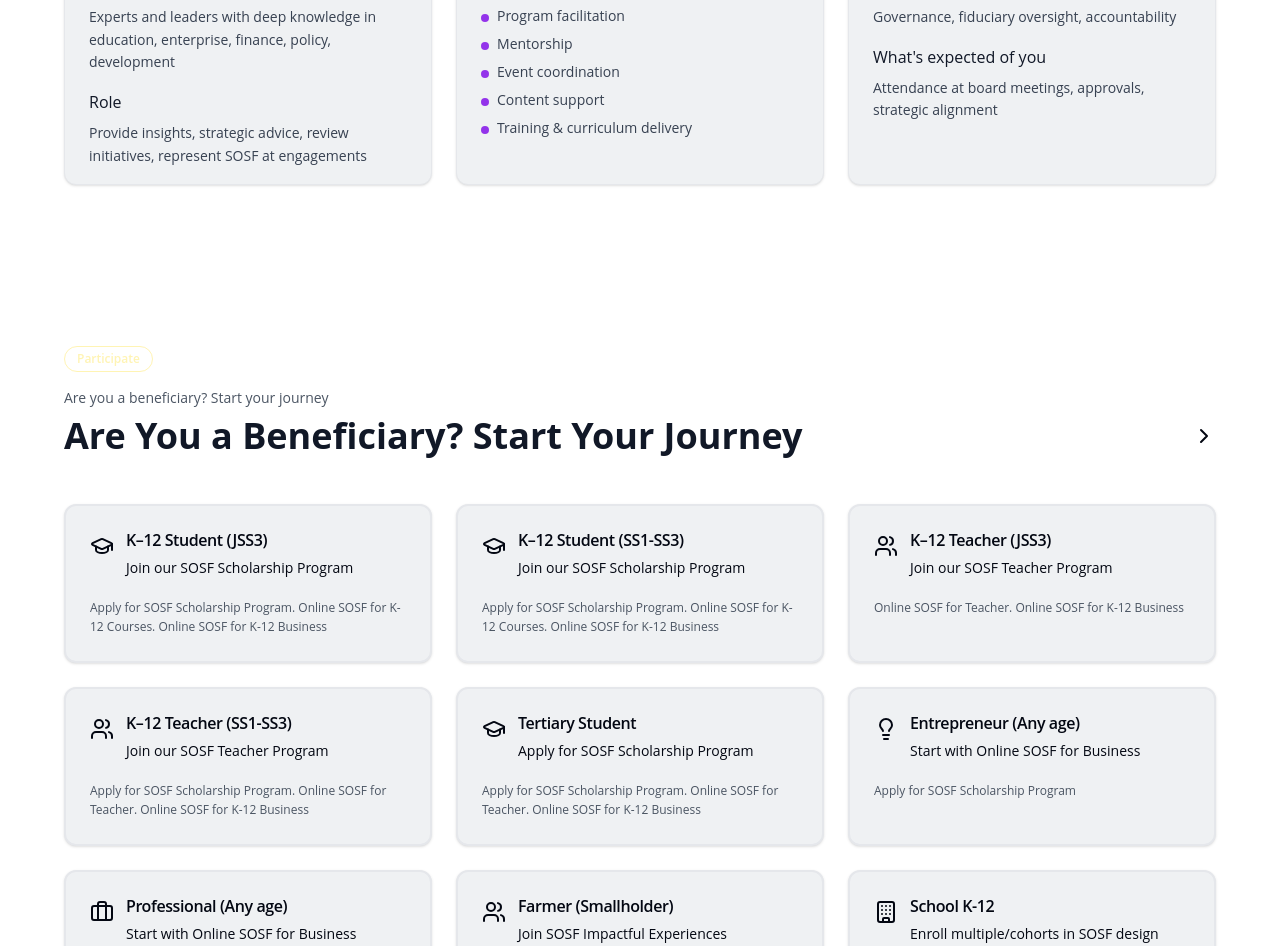
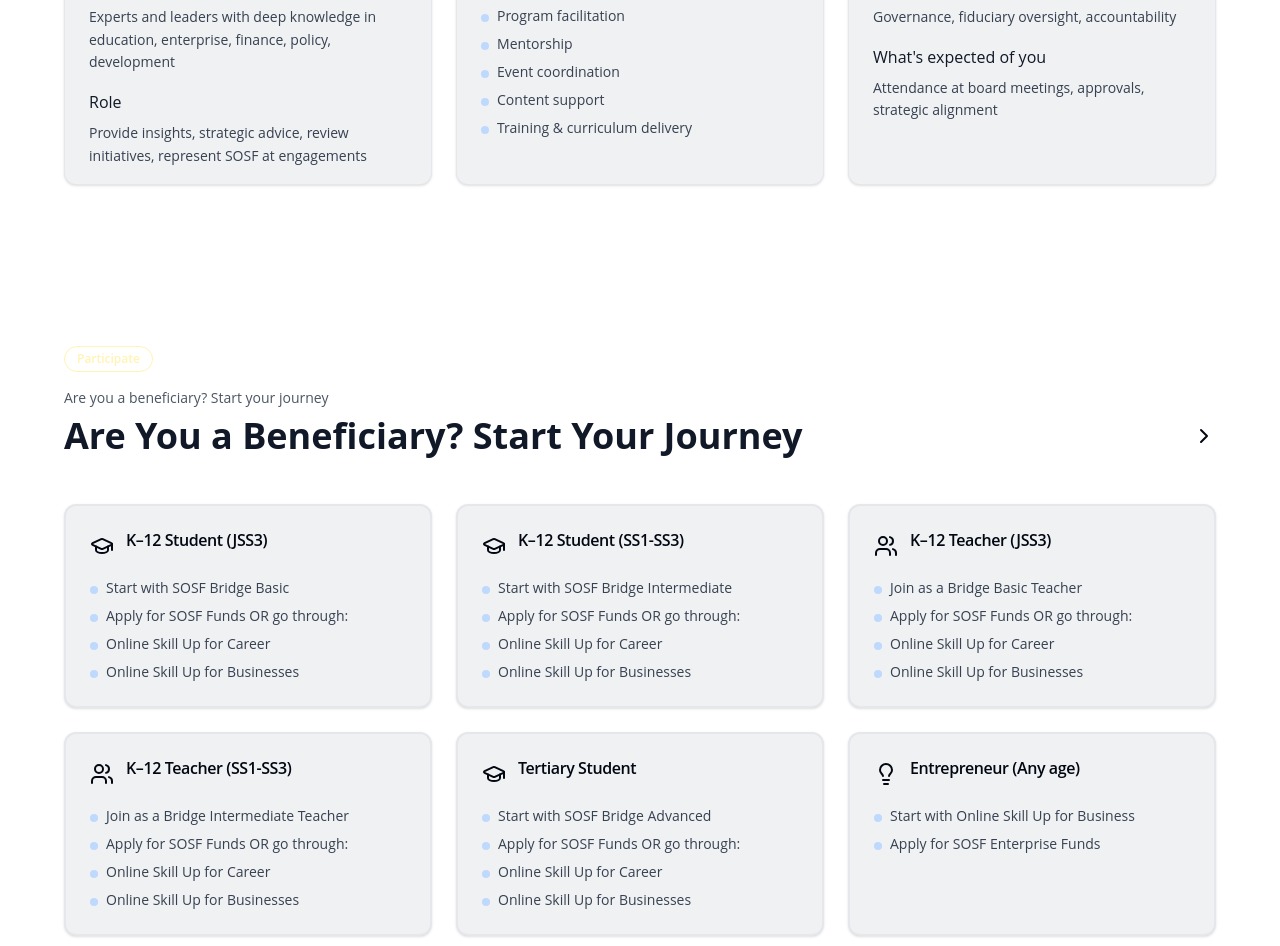
Before and after one commit to skills-outside-school1/sosf-client, a Next.js app: page /structure-chart in a window 1280 px wide. Shown: the part 2800-3746 px from the top of the page. Built offline with nearby package versions, Linux system fonts and the light colour scheme.

Commit message:
feat: structe chart Done raming Forms

```diff
--- a/src/components/structure-chart/governance-section.js
+++ b/src/components/structure-chart/governance-section.js
@@ -61,23 +61,23 @@
                   <h4 className="font-medium text-gray-900 mb-2">Types of Volunteer Roles</h4>
                   <div className="space-y-2">
                     <div className="flex items-start gap-2">
-                      <div className="w-2 h-2 bg-purple-600 rounded-full mt-2 flex-shrink-0"></div>
+                      <div className="w-2 h-2 bg-governblue rounded-full mt-2 flex-shrink-0"></div>
                       <p className="text-sm text-gray-700">Program facilitation</p>
                     </div>
                     <div className="flex items-start gap-2">
-                      <div className="w-2 h-2 bg-purple-600 rounded-full mt-2 flex-shrink-0"></div>
+                      <div className="w-2 h-2 bg-governblue rounded-full mt-2 flex-shrink-0"></div>
                       <p className="text-sm text-gray-700">Mentorship</p>
                     </div>
                     <div className="flex items-start gap-2">
-                      <div className="w-2 h-2 bg-purple-600 rounded-full mt-2 flex-shrink-0"></div>
+                      <div className="w-2 h-2 bg-governblue rounded-full mt-2 flex-shrink-0"></div>
                       <p className="text-sm text-gray-700">Event coordination</p>
                     </div>
                     <div className="flex items-start gap-2">
-                      <div className="w-2 h-2 bg-purple-600 rounded-full mt-2 flex-shrink-0"></div>
+                      <div className="w-2 h-2 bg-governblue rounded-full mt-2 flex-shrink-0"></div>
                       <p className="text-sm text-gray-700">Content support</p>
                     </div>
                     <div className="flex items-start gap-2">
-                      <div className="w-2 h-2 bg-purple-600 rounded-full mt-2 flex-shrink-0"></div>
+                      <div className="w-2 h-2 bg-governblue rounded-full mt-2 flex-shrink-0"></div>
                       <p className="text-sm text-gray-700">Training & curriculum delivery</p>
                     </div>
                   </div>
--- a/src/components/structure-chart/participation-section.js
+++ b/src/components/structure-chart/participation-section.js
@@ -1,85 +1,110 @@
 import { Card, CardContent, CardHeader, CardTitle } from "@/components/ui/card"
 import { Badge } from "@/components/ui/badge"
 import { GraduationCap, Users, Briefcase, Lightbulb, Building, Globe, ChevronRight } from "lucide-react"
+
+
+// Zoho forms integration TODO: Add Zoho form links to the relevant participant types
+
+
 
 export default function ParticipationSection() {
   const participantTypes = [
     {
       title: "K–12 Student (JSS3)",
-      description: "Join our SOSF Scholarship Program",
-      details: "Apply for SOSF Scholarship Program. Online SOSF for K-12 Courses. Online SOSF for K-12 Business",
+      details: [
+        "Start with SOSF Bridge Basic",
+        "Apply for SOSF Funds OR go through:",
+        "Online Skill Up for Career",
+        "Online Skill Up for Businesses",
+      ],
       icon: GraduationCap,
-      color: "bg-blue-50 border-blue-200 text-blue-700",
     },
     {
       title: "K–12 Student (SS1-SS3)",
-      description: "Join our SOSF Scholarship Program",
-      details: "Apply for SOSF Scholarship Program. Online SOSF for K-12 Courses. Online SOSF for K-12 Business",
+      details: [
+        "Start with SOSF Bridge Intermediate",
+        "Apply for SOSF Funds OR go through:",
+        "Online Skill Up for Career",
+        "Online Skill Up for Businesses",
+      ],
       icon: GraduationCap,
-      color: "bg-green-50 border-green-200 text-green-700",
     },
     {
       title: "K–12 Teacher (JSS3)",
-      description: "Join our SOSF Teacher Program",
-      details: "Online SOSF for Teacher. Online SOSF for K-12 Business",
+      details: [
+        "Join as a Bridge Basic Teacher",
+        "Apply for SOSF Funds OR go through:",
+        "Online Skill Up for Career",
+        "Online Skill Up for Businesses",
+
+      ],
       icon: Users,
-      color: "bg-purple-50 border-purple-200 text-purple-700",
+
     },
     {
       title: "K–12 Teacher (SS1-SS3)",
-      description: "Join our SOSF Teacher Program",
-      details: "Apply for SOSF Scholarship Program. Online SOSF for Teacher. Online SOSF for K-12 Business",
+      details: [
+        "Join as a Bridge Intermediate Teacher",
+        "Apply for SOSF Funds OR go through:",
+        "Online Skill Up for Career",
+        "Online Skill Up for Businesses",
+      ],
       icon: Users,
-      color: "bg-orange-50 border-orange-200 text-orange-700",
     },
     {
       title: "Tertiary Student",
-      description: "Apply for SOSF Scholarship Program",
-      details: "Apply for SOSF Scholarship Program. Online SOSF for Teacher. Online SOSF for K-12 Business",
+      details: [
+        "Start with SOSF Bridge Advanced",
+        "Apply for SOSF Funds OR go through:",
+        "Online Skill Up for Career",
+        "Online Skill Up for Businesses",
+
+      ],
       icon: GraduationCap,
-      color: "bg-pink-50 border-pink-200 text-pink-700",
     },
     {
       title: "Entrepreneur (Any age)",
-      description: "Start with Online SOSF for Business",
-      details: "Apply for SOSF Scholarship Program",
+      details: [
+        "Start with Online Skill Up for Business",
+        "Apply for SOSF Enterprise Funds",
+      ],
       icon: Lightbulb,
-      color: "bg-yellow-50 border-yellow-200 text-yellow-700",
     },
     {
       title: "Professional (Any age)",
-      description: "Start with Online SOSF for Business",
-      details: "Apply for SOSF Scholarship Program",
+      details: [
+        "Start with Online Skill Up for Business",
+        "Apply for SOSF Scholarship Funds",
+      ],
       icon: Briefcase,
-      color: "bg-indigo-50 border-indigo-200 text-indigo-700",
     },
     {
       title: "Farmer (Smallholder)",
-      description: "Join SOSF Impactful Experiences",
-      details: "",
+      details: [
+        "Join SOSF Headstart Agropreneurs",
+      ],
       icon: Users,
-      color: "bg-teal-50 border-teal-200 text-teal-700",
     },
     {
       title: "School K-12",
-      description: "Enroll multiple/cohorts in SOSF design thinking and entrepreneurship",
-      details: "",
+      details: [
+        "Enroll teachers/students in SOSF Bridge Basic or Intermediate",
+      ],
       icon: Building,
-      color: "bg-red-50 border-red-200 text-red-700",
     },
     {
       title: "Informal Sector Worker (Other Industries)",
-      description: "Join SOSF Impactful Experiences",
-      details: "Apply for SOSF Scholarship Program. Online SOSF for Teacher. Online SOSF for K-12 Business",
+      details: [
+        "Join SOSF Headstart (General)",
+      ],
       icon: Globe,
-      color: "bg-cyan-50 border-cyan-200 text-cyan-700",
     },
     {
       title: "Intermediary Organization (NGO, Trust, Company etc)",
-      description: "Apply for SOSF Scholarship Program. Online SOSF for Teacher. Online SOSF for K-12 Business",
-      details: "",
+      details: [
+        "Apply for SOSF Grants(Micro, Small, Large)"
+      ],
       icon: Globe,
-      color: "bg-emerald-50 border-emerald-200 text-emerald-700",
     },
   ]
 
@@ -111,13 +136,17 @@
                     <IconComponent className="w-6 h-6 flex-shrink-0 mt-1" />
                     <div className="flex-1">
                       <CardTitle className="text-base leading-tight mb-2">{participant.title}</CardTitle>
-                      <p className="text-sm font-medium">{participant.description}</p>
                     </div>
                   </div>
                 </CardHeader>
                 {participant.details && (
-                  <CardContent className="pt-0">
-                    <p className="text-xs text-gray-600 leading-relaxed">{participant.details}</p>
+                  <CardContent className="space-y-2 pt-0">
+                    {participant.details.map((detail, detailIndex) => (
+                      <div key={detailIndex} className="flex items-start gap-2">
+                        <div className="w-2 h-2 bg-governblue rounded-full mt-2 flex-shrink-0"></div>
+                        <p className="text-sm text-gray-700">{detail}</p>
+                      </div>
+                    ))}
                   </CardContent>
                 )}
               </Card>
--- a/src/components/structure-chart/partner-section.js
+++ b/src/components/structure-chart/partner-section.js
@@ -35,8 +35,7 @@
             </CardHeader>
             <CardContent className="space-y-3">
               <p className="text-sm text-gray-700 leading-relaxed">
-                Senior industry leaders, retirees, philanthropists, and purpose-driven individuals looking to create
-                long-term, scalable impact aligned with their values.
+               Senior industry leaders, retirees, philanthropists, and purpose-drivenindividuals looking to create long-term, scalable impact aligned with their values.
               </p>
             </CardContent>
           </Card>
@@ -56,7 +55,7 @@
               </div>
               <div className="flex items-start gap-2">
                 <div className="w-2 h-2 bg-blue-600 rounded-full mt-2 flex-shrink-0"></div>
-                <p className="text-sm text-gray-700">Collaborate in reviews and final decisions</p>
+                <p className="text-sm text-gray-700"> Collaborate in reviews and final decisions</p>
               </div>
             </CardContent>
           </Card>
```
